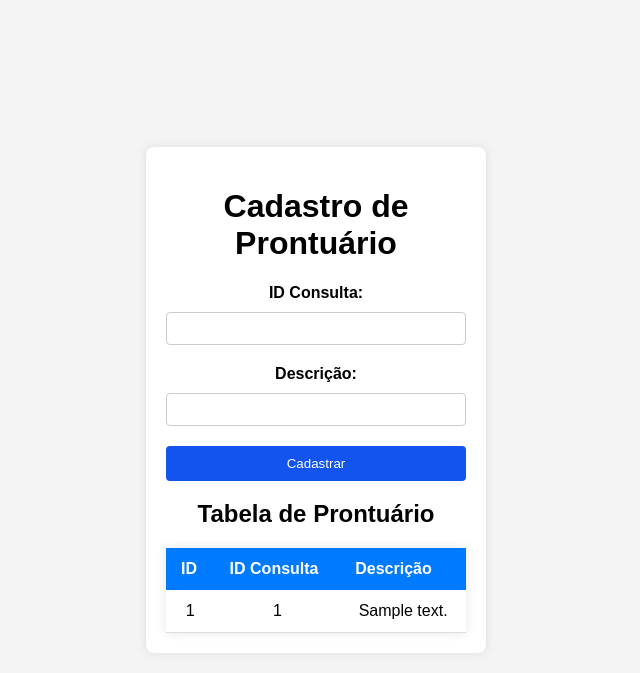
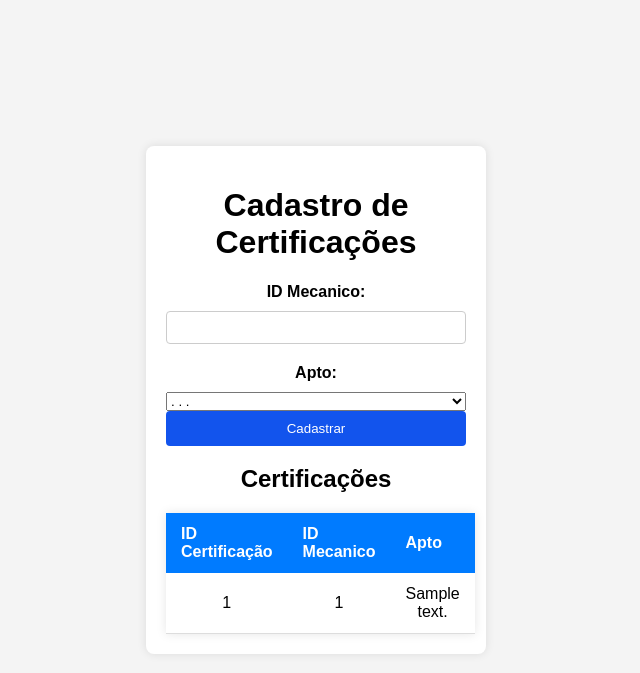
Before and after one commit to Gaban03/SomativaNuvem, a Flask app: page / in a window 1280 px wide. Shown: the top 673 px of the page, without its empty margins (324-964 px from the left). Run offline with Flask 2, Linux system fonts and the light colour scheme; tables that the repository leaves empty or names only in its code hold one stand-in row (values such as "Sample post"); data that the repository does not hold is empty.

Commit message:
Certificação...

```diff
--- a/Project_SkyTechAeroSolutions/certificacao/static/script.js
+++ b/Project_SkyTechAeroSolutions/certificacao/static/script.js
@@ -2,20 +2,20 @@
 document.addEventListener('DOMContentLoaded', function () {
     // Seleciona o formulario
     const form = document.getElementById('cadastroForm');
-    const tabelaBody = document.querySelector('#tableConsults tbody');
+    const tabelaBody = document.querySelector('#tableCertificacoes tbody');
 
     function atualizarTabela() {
         fetch('/listar')
         .then(response => response.json())
-        .then(prontuarios => {
+        .then(certificacao => {
          // Limpa a tabela
         tabelaBody.innerHTML = '';
 
-        prontuarios.forEach(prontuario => {
+        certificacao.forEach(certificacao => {
         const row = tabelaBody.insertRow();
-        row.insertCell(0).textContent = prontuario[0];
-        row.insertCell(1).textContent = prontuario[1];
-        row.insertCell(2).textContent = prontuario[2];
+        row.insertCell(0).textContent = certificacao[0];
+        row.insertCell(1).textContent = certificacao[1];
+        row.insertCell(2).textContent = certificacao[2];
          });
         })
         .catch(error => console.error('Erro ao carregar prontuários:', error));
@@ -43,8 +43,8 @@ document.addEventListener('DOMContentLoaded', function () {
             alert(data.message); // Exibe a mensagem de erro ou sucesso
             if (data.message === "Cadastro realizado com sucesso!"){
                 form.reset(); // Limpas os campos do formulario
-                atualizarTabela();
             }
+            atualizarTabela();
             })
             .catch(error => {
                 console.error('Erro:', error);
--- a/Project_SkyTechAeroSolutions/certificacao/templates/index.html
+++ b/Project_SkyTechAeroSolutions/certificacao/templates/index.html
@@ -8,24 +8,28 @@
 </head>
 <body>
     <div class="container">
-        <h1>Cadastro de Prontuário</h1>
+        <h1>Cadastro de Certificações</h1>
         <form id="cadastroForm">
-            <label for="id_consulta">ID Consulta:</label>
+            <label for="id_mecanico">ID Mecanico:</label>
             <input type="number" id="id_consulta" name="id_consulta" required>
 
-            <label for="descricao">Descrição: </label>
-            <input type="text" id="descricao" name="descricao" required>
+            <label for="apto">Apto: </label>
+            <select name="apto" id="apto">
+                <option>. . .</option>
+                <option value="1">Sim</option>
+                <option value="0">Não</option>
+              </select>
 
             <button type="submit" onclick="RefreshTable()">Cadastrar</button>
         </form>
 
-        <h2>Tabela de Prontuário</h2>
-        <table id="tableConsults">
+        <h2>Certificações</h2>
+        <table id="tableCertificacoes">
             <tr>
                 <thead>
-                    <th>ID</th>
-                    <th>ID Consulta</th>
-                    <th>Descrição</th>
+                    <th>ID Certificação</th>
+                    <th>ID Mecanico</th>
+                    <th>Apto</th>
                 </thead>
                 <tbody>
                 </tbody>
--- a/Project_SkyTechAeroSolutions/script_insert_database_tables.sql
+++ b/Project_SkyTechAeroSolutions/script_insert_database_tables.sql
@@ -10,7 +10,7 @@ CREATE TABLE aeronaves (
 CREATE TABLE mecanico (
     id_mecanico INT AUTO_INCREMENT PRIMARY KEY,
     nome VARCHAR (60),
-    cpf VARCHAR (14)
+    cpf VARCHAR (14),
 );
 
 CREATE TABLE certificacao (
```
Also changed, not shown: Project_SkyTechAeroSolutions/docker-compose.yml (+9 -0 lines).
